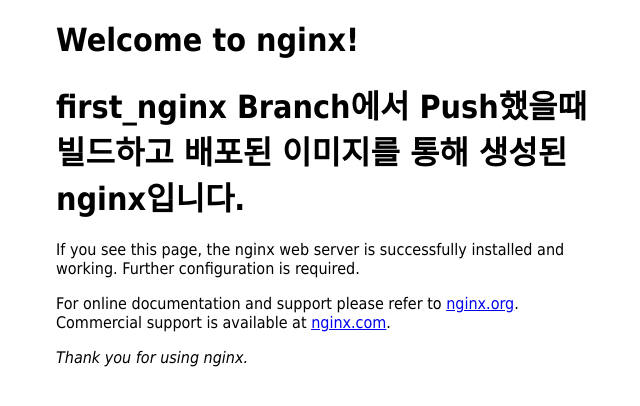
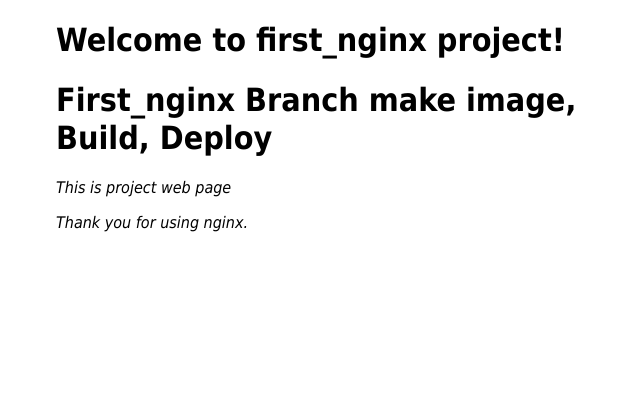
Before and after one commit to chlals096/static-web-template, a plain HTML site: page index.html in a window 1280 px wide. Shown: the whole page, without its empty margins (304-944 px from the left). Drawn offline with Linux system fonts and the light colour scheme.

Commit message:
Update index.html

```diff
--- a/index.html
+++ b/index.html
@@ -11,16 +11,10 @@
 </style>
 </head>
 <body>
-<h1>Welcome to nginx!</h1>
-<h1>first_nginx Branch에서 Push했을때 빌드하고 배포된 이미지를 통해 생성된 nginx입니다. </h1>
-<p>If you see this page, the nginx web server is successfully installed and
-working. Further configuration is required.</p>
+<h1>Welcome to first_nginx project!</h1>
+<h1>First_nginx Branch make image, Build, Deploy </h1>
 
-<p>For online documentation and support please refer to
-<a href="http://nginx.org/">nginx.org</a>.<br/>
-Commercial support is available at
-<a href="http://nginx.com/">nginx.com</a>.</p>
-
+<p><em>This is project web page</em></p>
 <p><em>Thank you for using nginx.</em></p>
 </body>
 </html>
```
